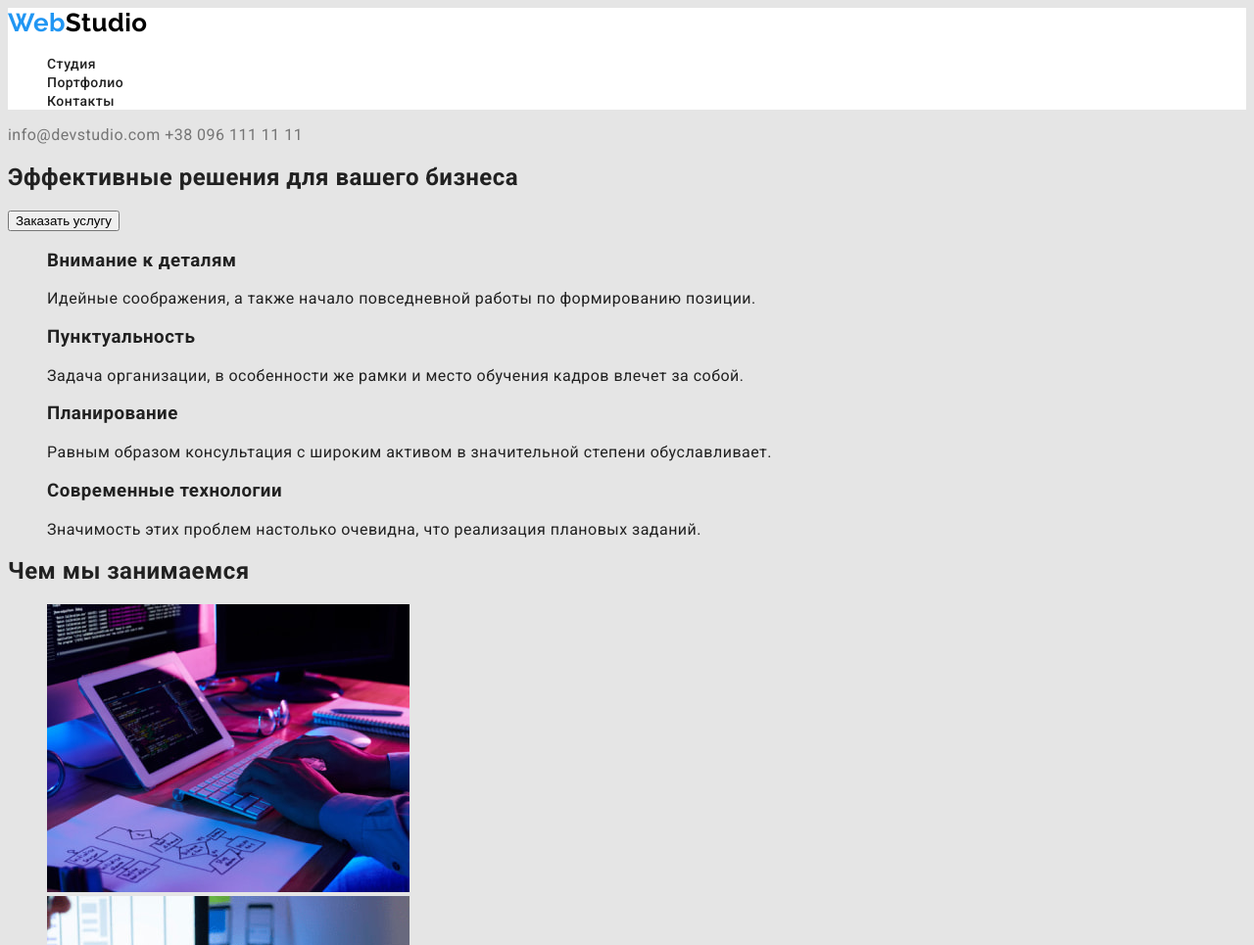
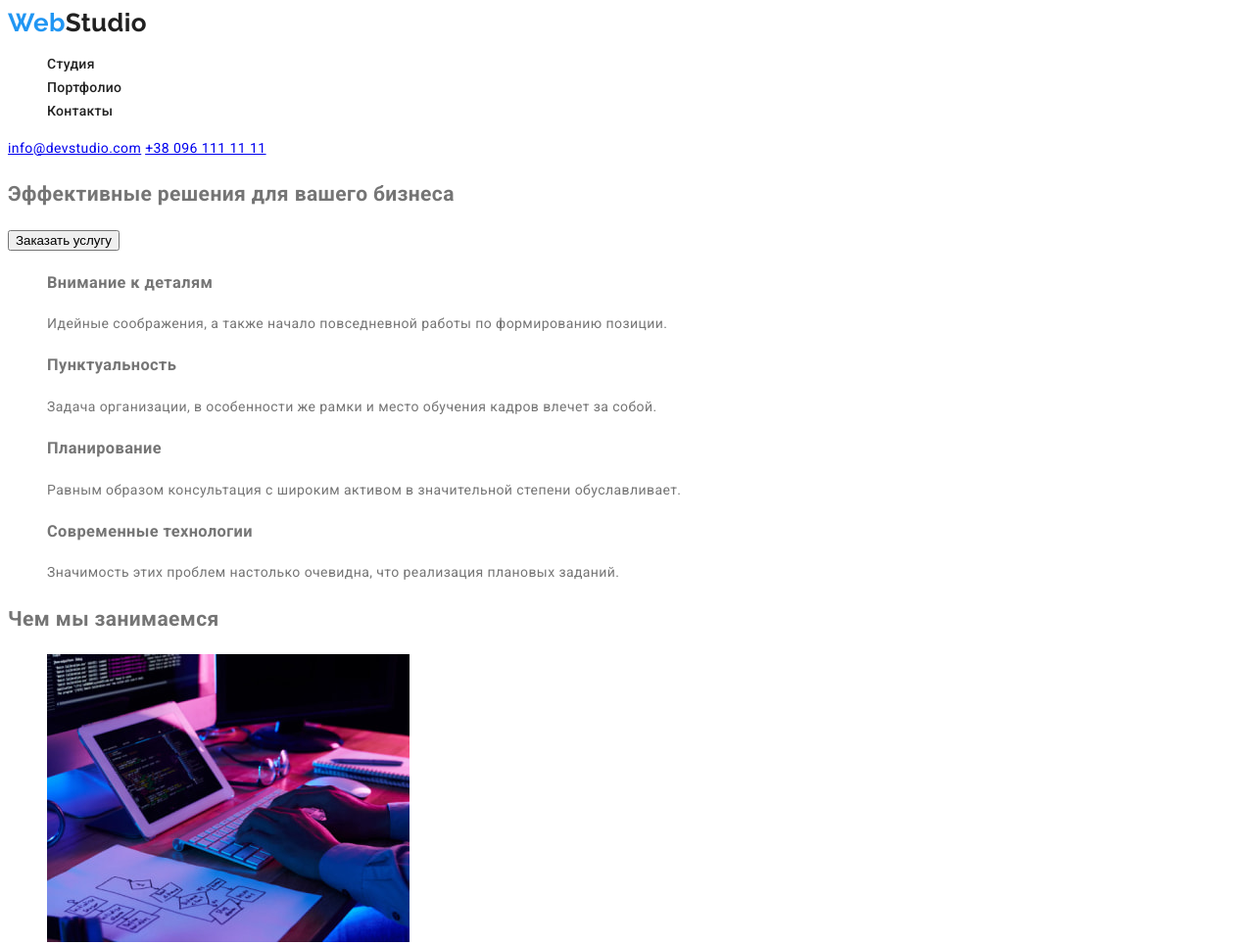
Before and after one commit to IhorRykun/goit-markup-hw-02, a plain HTML site: page index.html in a window 1280 px wide. Shown: the top 965 px of the page at 98% size. Drawn offline with Linux system fonts and the light colour scheme.

Commit message:
Підкоригували за допомогою змінних

```diff
--- a/css/styles.css
+++ b/css/styles.css
@@ -1,67 +1,90 @@
+:root {
+  --milk-cl: #E5E5E5;
+  --blue-cl: #2196F3;
+  --grey-cl: #757575;
+  --black-cl: #212121;
+  --white-cl: #FFFFFF;
+
+}
+
 body {
   font-family: 'Roboto',
     sans-serif;
-  background: #E5E5E5;
-  color: #212121;
+  font-weight: 400;
+  font-size: 14px;
+  line-height: 1.71;
   letter-spacing: 0.03em;
+
+  color: var(--grey-cl);
 }
 
 /* Панель навігації */
 .navigation {
-  background-color: #ffffff;
+  background-color: var(--white-cl);
 }
 
 /* Логотип компанії */
 .logo {
+  font-family: 'Raleway';
   font-style: normal;
   font-weight: 700;
   font-size: 26px;
-  line-height: 31px;
-  color: #2196F3;
-  font-family: 'Raleway',
-    sans-serif;
+  line-height: 1.19;
+
+  color: var(--blue-cl);
+}
+
+.logo {
+  text-decoration: none;
 }
 
 .logo-header {
-  color: #000000;
+  color: var(--black-cl);
 }
 
 .logo-footer {
-  color: #ffffff;
+  color: var(--white-cl);
 }
 
 /* Силки конаткту навігації */
+
+.list-force a {
+  font-style: normal;
+  font-weight: 500;
+  font-size: 14px;
+  line-height: 1.14;
+  letter-spacing: 0.02em;
+
+  color: var(--black-cl);
+}
+
+ul {
+  list-style: none;
+}
+
+.list-force a:hover,
+.list-force a:focus {
+  color: var(--blue-cl);
+}
+
+.list-force a {
+  text-decoration: none;
+}
+
 .force-contact:hover,
 .force-contact:focus {
   color: #2196F3;
 }
 
-.force-contact {
-  color: #757575;
-}
+.force-contact {}
 
 /* силки  */
 .navigation a:hover,
-.navigation a:focus {
-  color: #2196F3;
-}
+.navigation a:focus {}
 
 .navigation a,
 .force-contact,
-.lst-portfolio a {
-  text-decoration: none;
-}
+.lst-portfolio a {}
 
 /* списки */
-.list {
-  list-style: none;
-  color: #212121;
-}
-
-.list-force a {
-  font-style: normal;
-  font-weight: 500;
-  font-size: 14px;
-  line-height: 16px;
-  color: #212121;
-}
+.list {}
```
